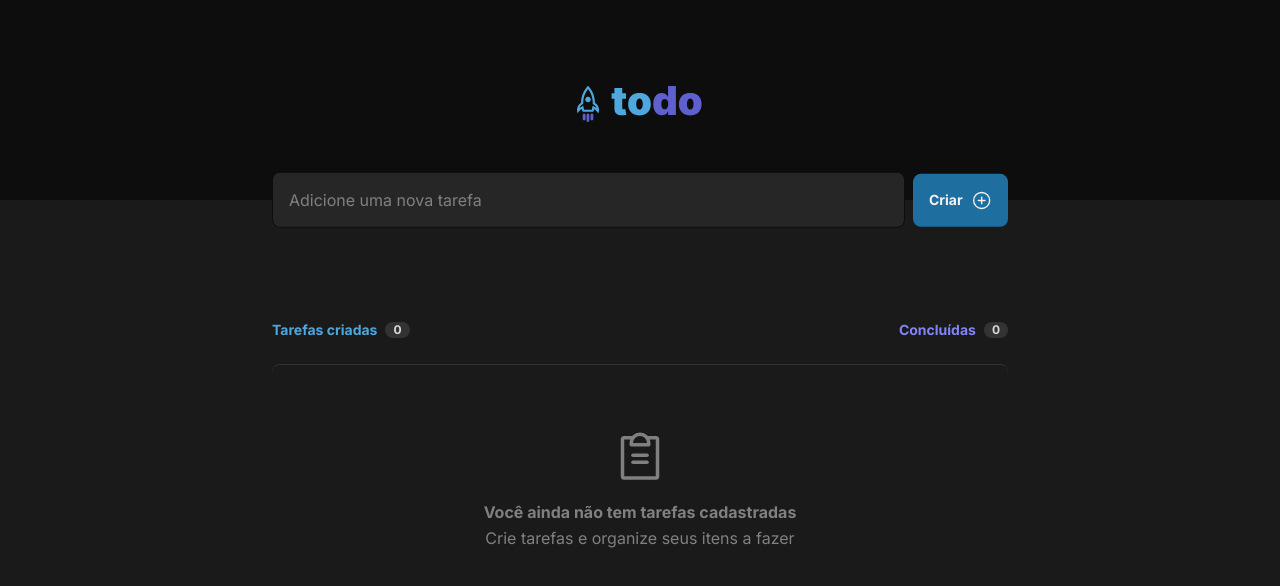
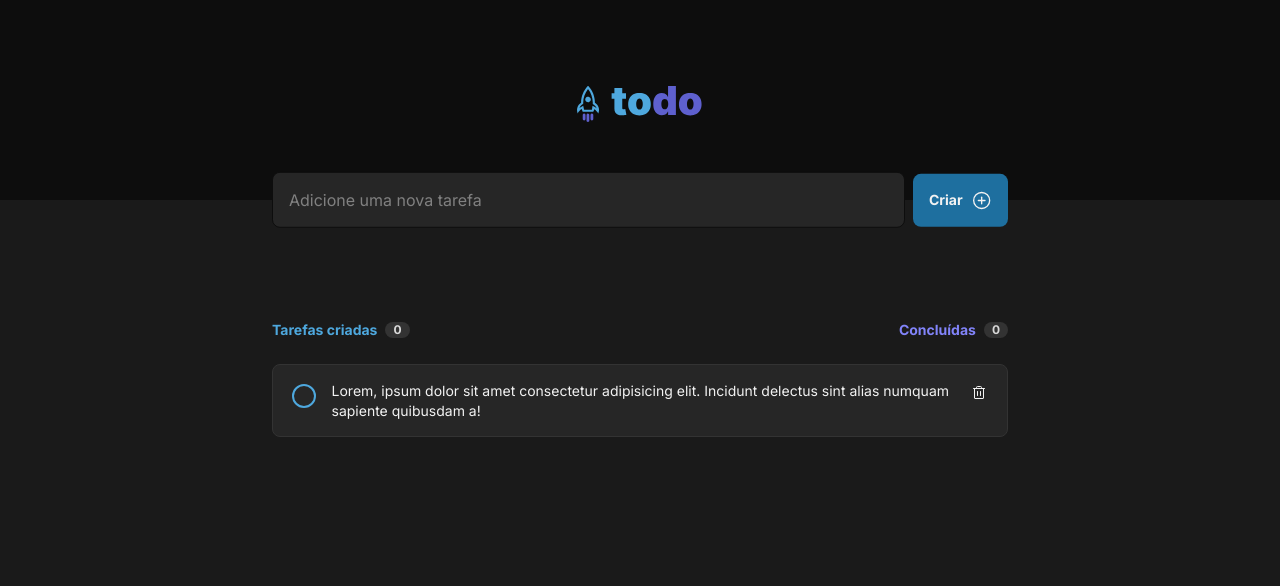
Before and after one commit to dsg1407/desafio01-conceitos-react, a React (Vite) app: page / in a window 1280 px wide. Shown: the top 586 px of the page. Built offline with nearby package versions, Linux system fonts and the light colour scheme.

Commit message:
Created Task Component

```diff
--- a/package.json
+++ b/package.json
@@ -9,6 +9,8 @@
     "preview": "vite preview"
   },
   "dependencies": {
+    "@radix-ui/react-checkbox": "^1.0.2",
+    "@radix-ui/react-icons": "^1.2.0",
     "phosphor-react": "^1.4.1",
     "react": "^18.2.0",
     "react-dom": "^18.2.0"
--- a/src/App.module.css
+++ b/src/App.module.css
@@ -50,3 +50,11 @@
   font-size: 0.75rem;
   line-height: 1;
 }
+
+.tasksListSection {
+  display: flex;
+  flex-direction: column;
+  align-items: center;
+  justify-content: center;
+  gap: 0.75rem;
+}
--- a/src/App.tsx
+++ b/src/App.tsx
@@ -1,9 +1,10 @@
 import { Header } from "./components/Header"
 import { NewTaskForm } from "./components/NewTaskForm"
+import { EmptyTasksList } from "./components/EmptyTasksList"
+import { Task } from "./components/Task"
 
 import "./styles/global.css"
 import styles from "./App.module.css"
-import { EmptyTasksList } from "./components/EmptyTasksList"
 
 export function App() {
   return (
@@ -22,8 +23,9 @@ export function App() {
               <span>0</span>
             </div>
           </section>
-          <section>
-            <EmptyTasksList />
+          <section className={styles.tasksListSection}>
+            <Task />
+            {/* <EmptyTasksList /> */}
           </section>
         </section>
       </main>
--- a/src/components/EmptyTasksList.module.css
+++ b/src/components/EmptyTasksList.module.css
@@ -1,4 +1,5 @@
 .wrapper {
+  width: 100%;
   display: flex;
   flex-direction: column;
   align-items: center;
--- /dev/null
+++ b/src/components/Task.module.css
@@ -0,0 +1,79 @@
+.wrapper {
+  width: 100%;
+  display: flex;
+  align-items: flex-start;
+  justify-content: space-between;
+  gap: 0.75rem;
+
+  padding: 1rem;
+
+  background: var(--gray-500);
+  border: 1px solid var(--gray-400);
+  border-radius: 8px;
+
+  font-size: 0.875rem;
+}
+
+.finishedTaskWrapper {
+  border-color: var(--gray-500);
+}
+
+.wrapper .finishedTaskDescription {
+  text-decoration: line-through;
+  color: var(--gray-300);
+}
+
+.wrapper .deleteTaskButton {
+  display: flex;
+  background: transparent;
+  border: none;
+  border-radius: 4px;
+  padding: 0.25rem;
+  cursor: pointer;
+
+  transition: background-color 0.2s, color 0.2s;
+}
+
+.wrapper .deleteTaskButton:hover {
+  background: var(--gray-400);
+  color: var(--danger);
+}
+
+.checkboxRoot {
+  background-color: transparent;
+  line-height: 1;
+  width: 1.5rem;
+  min-width: 1.5rem;
+  height: 1.5rem;
+  margin: 3.27px;
+  border-radius: 50%;
+  border: 2px solid var(--blue);
+  cursor: pointer;
+
+  transition: background-color 0.1s, border-color 0.1s;
+}
+
+.checkboxRoot:focus {
+  box-shadow: none;
+}
+
+.checkboxRoot[data-state="checked"] {
+  background-color: var(--purple-dark);
+  border: none;
+}
+
+.checkboxIndicator {
+  display: flex;
+  align-items: center;
+  justify-content: center;
+  color: white;
+}
+
+.checkboxRoot[data-state="checked"]:hover {
+  background-color: var(--purple);
+}
+
+.checkboxRoot[data-state="unchecked"]:hover {
+  border-color: var(--blue-dark);
+  background-color: var(--blue-dark-opacity);
+}
--- /dev/null
+++ b/src/components/Task.tsx
@@ -0,0 +1,24 @@
+import * as Checkbox from "@radix-ui/react-checkbox"
+import { CheckIcon } from "@radix-ui/react-icons"
+import { Trash } from "phosphor-react"
+
+import styles from "./Task.module.css"
+
+export function Task() {
+  return (
+    <div className={`${styles.wrapper} ${styles.finishedTaskWrapperXXX}`}>
+      <Checkbox.Root className={styles.checkboxRoot}>
+        <Checkbox.Indicator className={styles.checkboxIndicator}>
+          <CheckIcon />
+        </Checkbox.Indicator>
+      </Checkbox.Root>
+      <p className={styles.finishedTaskDescriptionXXX}>
+        Lorem, ipsum dolor sit amet consectetur adipisicing elit. Incidunt
+        delectus sint alias numquam sapiente quibusdam a!
+      </p>
+      <button className={styles.deleteTaskButton}>
+        <Trash size={16} />
+      </button>
+    </div>
+  )
+}
--- a/src/styles/global.css
+++ b/src/styles/global.css
@@ -12,6 +12,7 @@
 
   --blue: #4ea8de;
   --blue-dark: #1e6f9f;
+  --blue-dark-opacity: rgb(30, 111, 159, 0.2);
 
   --danger: #e25858;
 }
```
Also changed, not shown: 1 other file (tests, documents, lock files or other folders).
